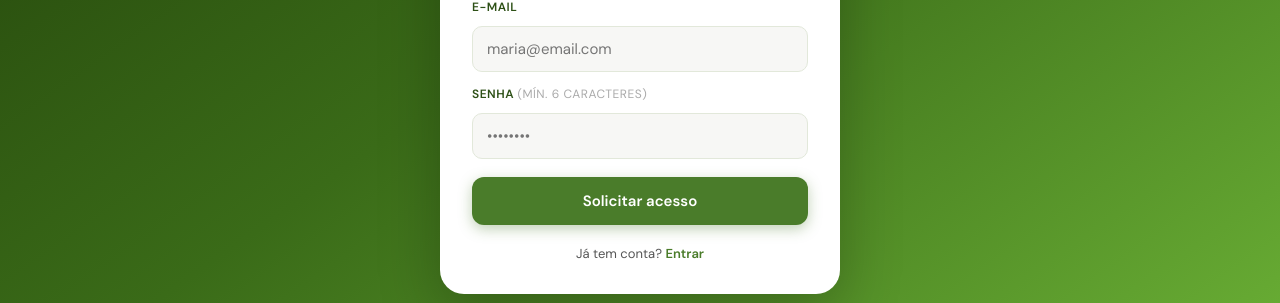
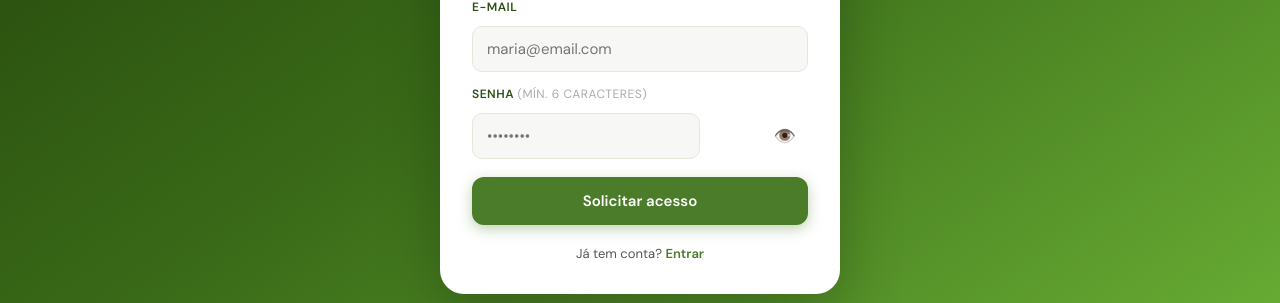
Before and after one commit to LauraRadunz/diario-alimentar, a Flask app: page /cadastro in a window 1280 px wide. Shown: the part 438-741 px from the top of the page. Run offline with Flask 3, Linux system fonts and the light colour scheme.

Commit message:
fix: erro pdf com log, olhinho senha

```diff
--- a/templates/cadastro.html
+++ b/templates/cadastro.html
@@ -35,7 +35,10 @@
       </div>
       <div class="auth-campo">
         <label>Senha <span style="font-weight:400;color:#aaa">(mín. 6 caracteres)</span></label>
-        <input type="password" id="senha" placeholder="••••••••" autocomplete="new-password"/>
+        <div class="senha-wrap">
+          <input type="password" id="senha" placeholder="••••••••" autocomplete="new-password"/>
+          <button type="button" class="btn-olho" id="olhoSenha" tabindex="-1">👁️</button>
+        </div>
       </div>
       <button class="auth-btn" id="btnCadastro">Solicitar acesso</button>
     </div>
@@ -53,6 +56,16 @@
     <a href="/login" class="auth-btn" style="display:block;margin-top:24px;text-decoration:none;text-align:center">Voltar ao login</a>
   </div>
 
+  <style>
+    .senha-wrap { position: relative; }
+    .senha-wrap input { padding-right: 42px !important; }
+    .btn-olho {
+      position: absolute; right: 12px; top: 50%; transform: translateY(-50%);
+      background: none; border: none; cursor: pointer; padding: 0;
+      color: #aaa; font-size: 18px; line-height: 1; display: flex; align-items: center;
+    }
+    .btn-olho:hover { color: var(--verde-medio); }
+  </style>
   <script>
     const btn  = document.getElementById('btnCadastro');
     const erro = document.getElementById('auth-erro');
@@ -79,6 +92,10 @@
     });
 
     function show(msg) { erro.textContent = msg; erro.style.display = 'block'; }
+    document.getElementById('olhoSenha').addEventListener('click', () => {
+      const inp = document.getElementById('senha');
+      inp.type = inp.type === 'password' ? 'text' : 'password';
+    });
   </script>
 </body>
 </html>
```
